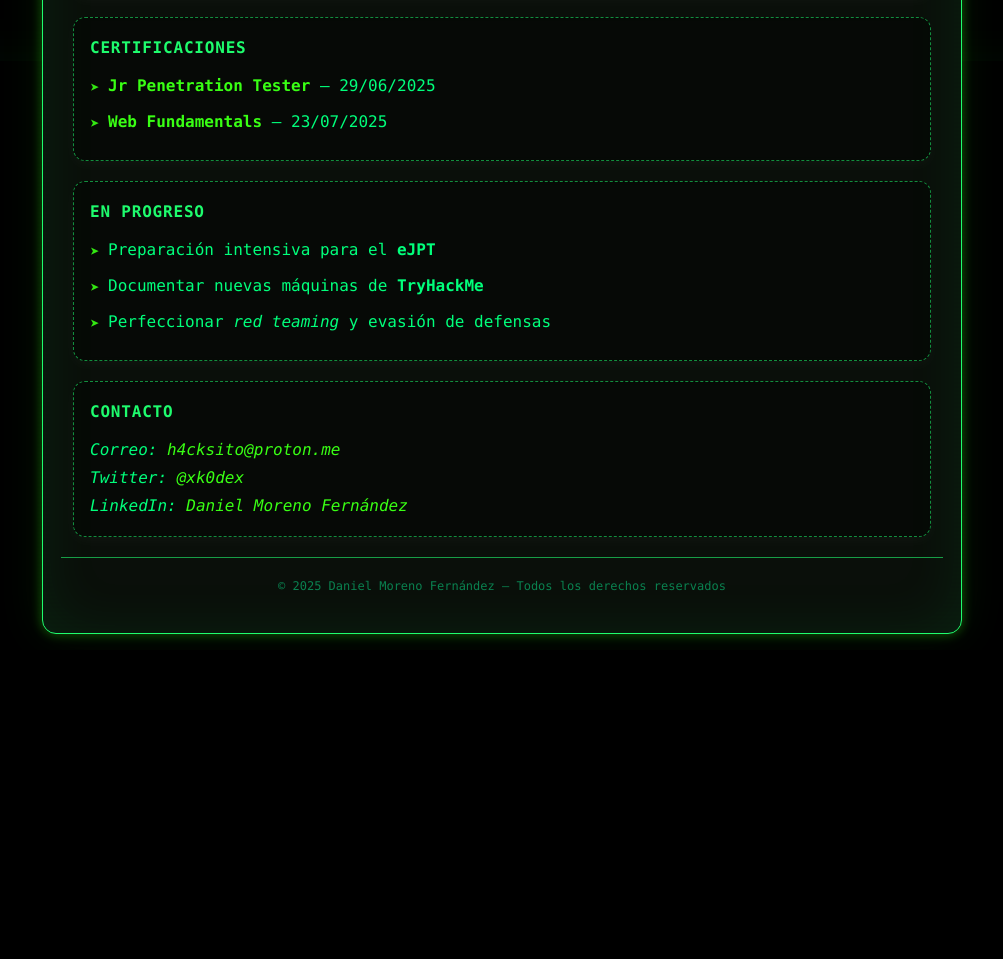
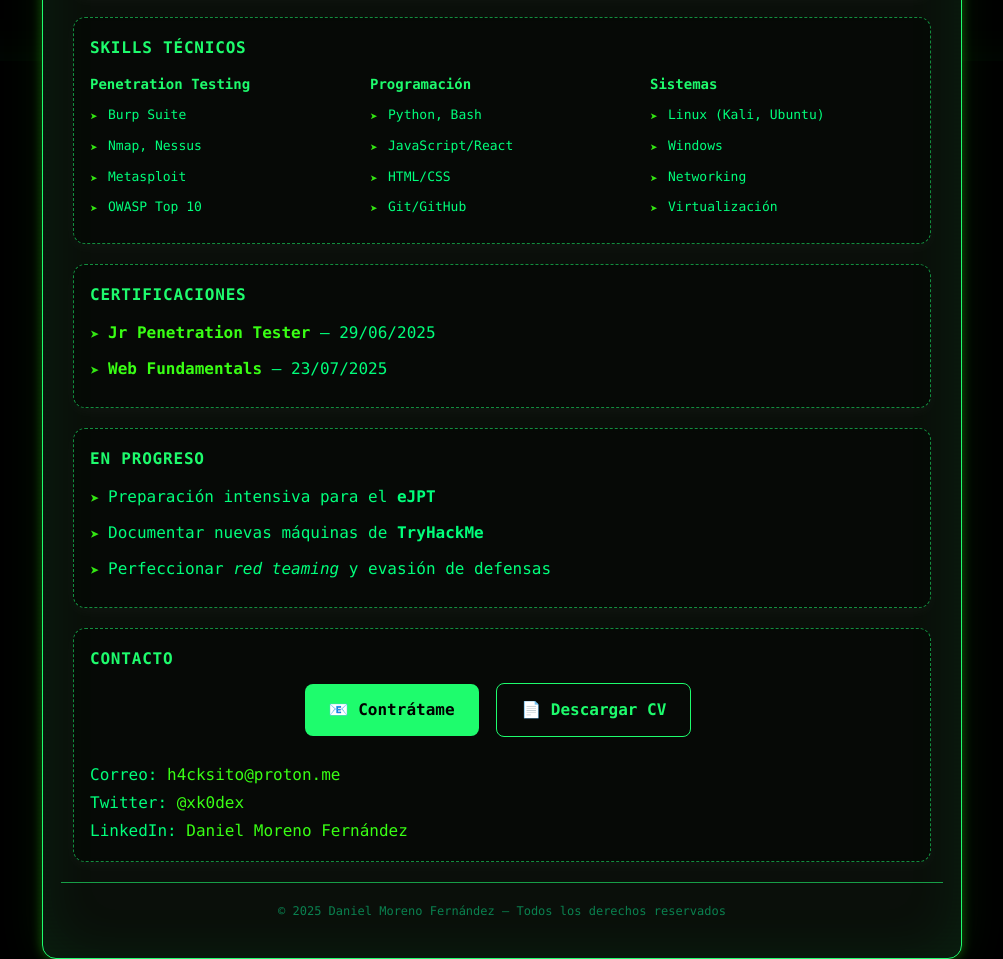
Before and after one commit to xk0dex/xk0dex.github.io, a plain HTML site: page index.html in a window 1280 px wide. Shown: the part 739-1698 px from the top of the page, without its empty margins (138-1141 px from the left). Before the commit the page ends 1389 px from the top, so only its background shows below. Drawn offline with Linux system fonts and the light colour scheme.

Commit message:
Improve portfolio: fix branding consistency, add technical skills section, enhance SEO and CTA buttons
- Unified brand to use 'xk0dex' consistently across all pages
- Fixed relative paths in auditorias.html
- Added comprehensive technical skills section with Penetration Testing, Programming, and Systems categories
- Enhanced SEO with Open Graph and Twitter Card meta tags
- Added prominent call-to-action buttons for hire/CV download
- Improved performance with font optimization and image preloading

```diff
--- a/index.html
+++ b/index.html
@@ -4,11 +4,27 @@
   <meta charset="UTF-8" />
   <meta name="viewport" content="width=device-width, initial-scale=1.0" />
   <meta name="description" content="Portafolio de Daniel Moreno Fernández (xk0dex) - Programación y ciberseguridad.">
+
+  <!-- Open Graph / Facebook -->
+  <meta property="og:type" content="website">
+  <meta property="og:url" content="https://xk0dex.github.io/">
+  <meta property="og:title" content="Daniel Moreno Fernández | xk0dex - Pentester & Developer">
+  <meta property="og:description" content="Portfolio de ciberseguridad y programación. Especializado en penetration testing y desarrollo web.">
+  <meta property="og:image" content="https://xk0dex.github.io/IMG_6168.jpeg">
+
+  <!-- Twitter -->
+  <meta property="twitter:card" content="summary_large_image">
+  <meta property="twitter:url" content="https://xk0dex.github.io/">
+  <meta property="twitter:title" content="Daniel Moreno Fernández | xk0dex - Pentester & Developer">
+  <meta property="twitter:description" content="Portfolio de ciberseguridad y programación. Especializado en penetration testing y desarrollo web.">
+  <meta property="twitter:image" content="https://xk0dex.github.io/IMG_6168.jpeg">
+
   <title>Daniel Moreno Fernández | xk0dex</title>
   <link rel="icon" href="/favicon.ico" type="image/x-icon" />
-  <!-- Puedes quitar esta línea si prefieres tipografía 100% monoespaciada del tema -->
+  <!-- Solo cargar Inter para elementos específicos, usar system fonts como fallback -->
   <link href="https://fonts.googleapis.com/css2?family=Inter:wght@400;600&display=swap" rel="stylesheet" />
   <link rel="stylesheet" href="style.css" />
+  <link rel="preload" href="IMG_6168.jpeg" as="image" />
 </head>
 <body class="theme">
   <div class="crt-wrap">
@@ -48,6 +64,39 @@
           </ul>
         </section>
 
+        <section id="skills" class="card" aria-labelledby="skills-title">
+          <h2 id="skills-title">Skills Técnicos</h2>
+          <div style="display: grid; grid-template-columns: repeat(auto-fit, minmax(200px, 1fr)); gap: 16px;">
+            <div>
+              <h3 style="color: var(--primary); font-size: 14px; margin: 0 0 8px 0;">Penetration Testing</h3>
+              <ul style="margin: 0; font-size: 13px;">
+                <li>Burp Suite</li>
+                <li>Nmap, Nessus</li>
+                <li>Metasploit</li>
+                <li>OWASP Top 10</li>
+              </ul>
+            </div>
+            <div>
+              <h3 style="color: var(--primary); font-size: 14px; margin: 0 0 8px 0;">Programación</h3>
+              <ul style="margin: 0; font-size: 13px;">
+                <li>Python, Bash</li>
+                <li>JavaScript/React</li>
+                <li>HTML/CSS</li>
+                <li>Git/GitHub</li>
+              </ul>
+            </div>
+            <div>
+              <h3 style="color: var(--primary); font-size: 14px; margin: 0 0 8px 0;">Sistemas</h3>
+              <ul style="margin: 0; font-size: 13px;">
+                <li>Linux (Kali, Ubuntu)</li>
+                <li>Windows</li>
+                <li>Networking</li>
+                <li>Virtualización</li>
+              </ul>
+            </div>
+          </div>
+        </section>
+
         <section id="certificate" class="card" aria-labelledby="certificate-title">
           <h2 id="certificate-title">Certificaciones</h2>
           <ul>
@@ -67,7 +116,11 @@
 
         <section id="contact" class="card" aria-labelledby="contact-title">
           <h2 id="contact-title">Contacto</h2>
-          <address>
+          <div style="text-align: center; margin-bottom: 16px;">
+            <a href="mailto:h4cksito@proton.me" style="display: inline-block; padding: 12px 24px; background: var(--primary); color: var(--bg); text-decoration: none; border-radius: 8px; font-weight: 600; margin: 0 8px 8px 0; transition: transform 0.2s ease;">📧 Contrátame</a>
+            <a href="#" onclick="window.print(); return false;" style="display: inline-block; padding: 12px 24px; border: 1px solid var(--primary); color: var(--primary); text-decoration: none; border-radius: 8px; font-weight: 600; margin: 0 8px 8px 0; transition: transform 0.2s ease;">📄 Descargar CV</a>
+          </div>
+          <address style="font-style: normal;">
             <p>
               Correo: <a href="mailto:h4cksito@proton.me">h4cksito@proton.me</a><br />
               Twitter: <a href="https://twitter.com/xk0dex" target="_blank" rel="noopener noreferrer">@xk0dex</a><br />
```
Also changed, not shown: auditorias.html (+4 -4 lines), write.html (+2 -2 lines).
